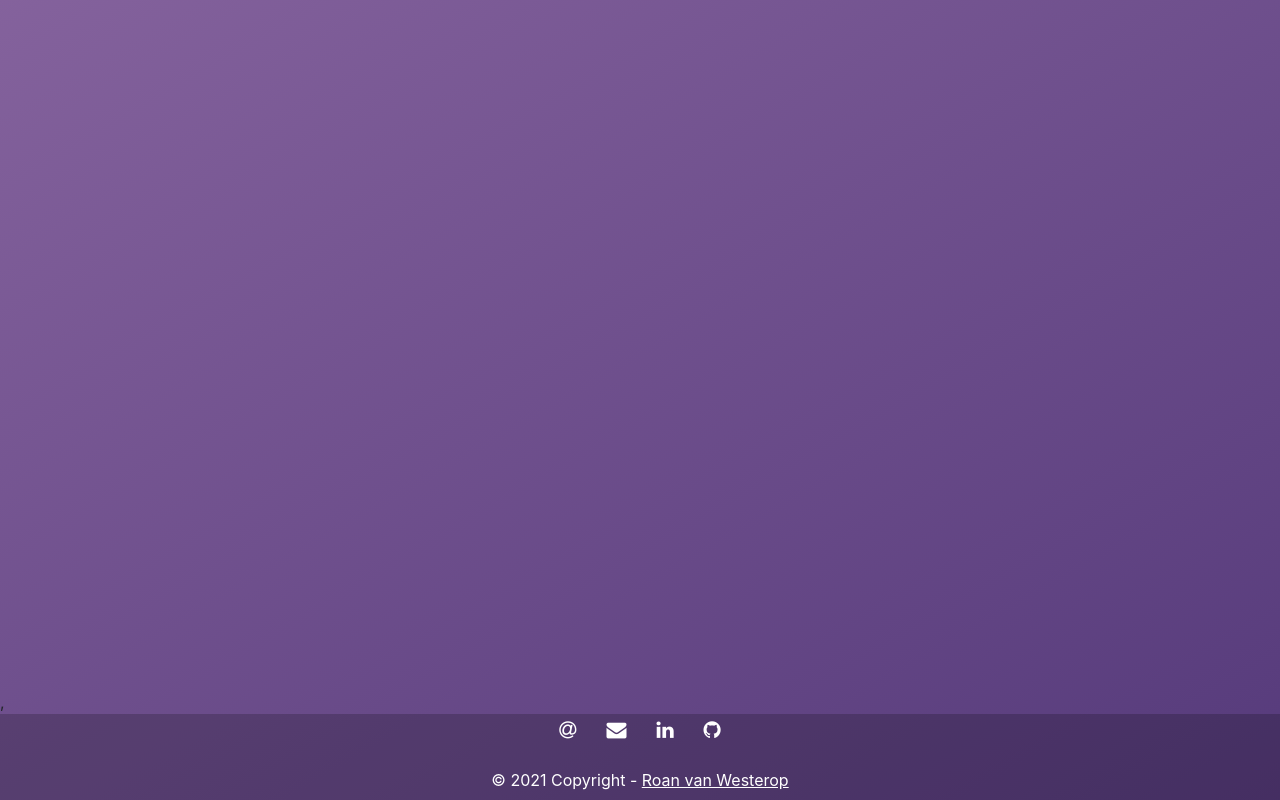
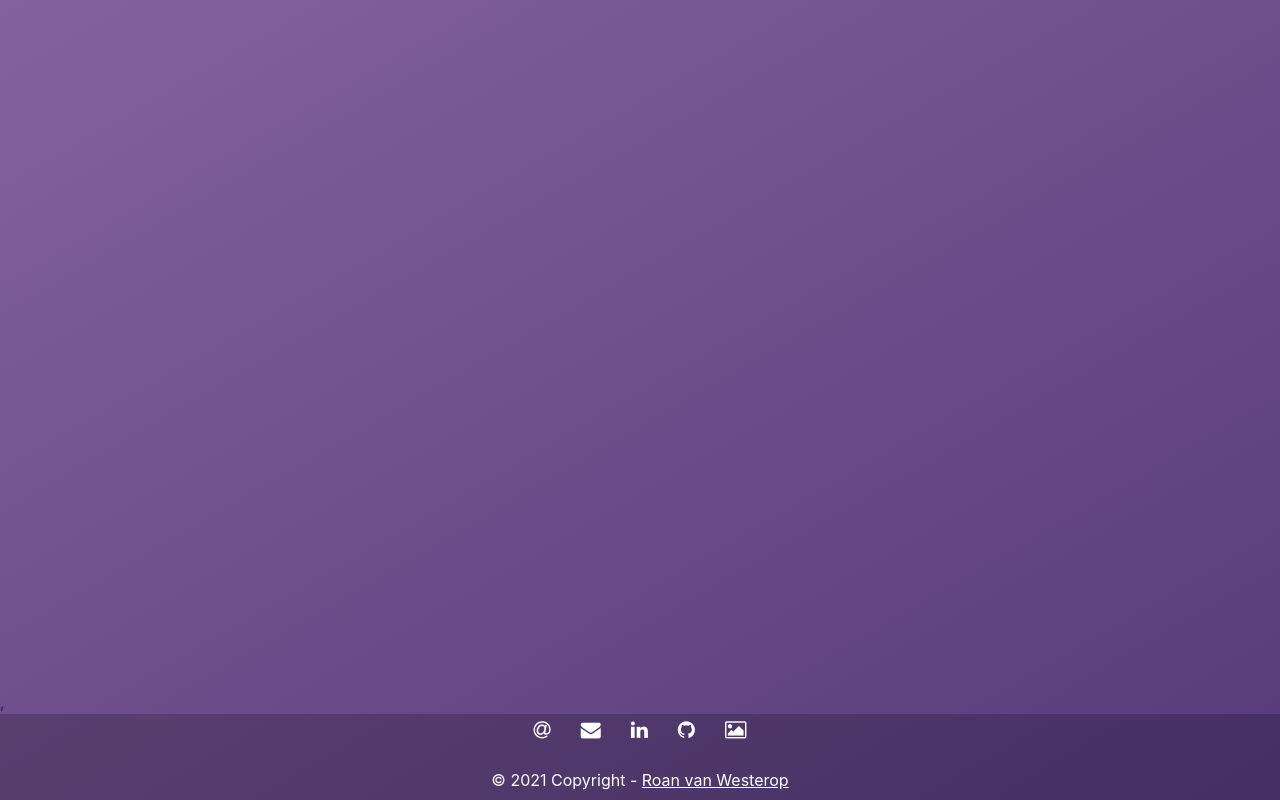
Before and after one commit to IIRoan/React-portfolio-Roan, a React (Create React App) app: page /home in a window 1280 px wide. Shown: the part 2329-3129 px from the top of the page. Built offline with nearby package versions, Linux system fonts and the light colour scheme.

Commit message:
Update Footer.js

```diff
--- a/src/components/Footer/Footer.js
+++ b/src/components/Footer/Footer.js
@@ -11,6 +11,7 @@ export default function Footer() {
         <a href="mailto:contact@iroan.net" className="fa fa-envelope"> </a>
         <a href="https://nl.linkedin.com/in/roan-van-westerop-186965200" className="fa fa-linkedin"> </a>
         <a href="https://github.com/IIRoan" className="fa fa-github"> </a>
+        <a href="./credits.txt" className="fa fa-image"></a>
       </li>
       <>© 2021 Copyright - </>
       <a className={stylesfooter.footerlink} href="https://iroan.net/">Roan van Westerop</a>
```
